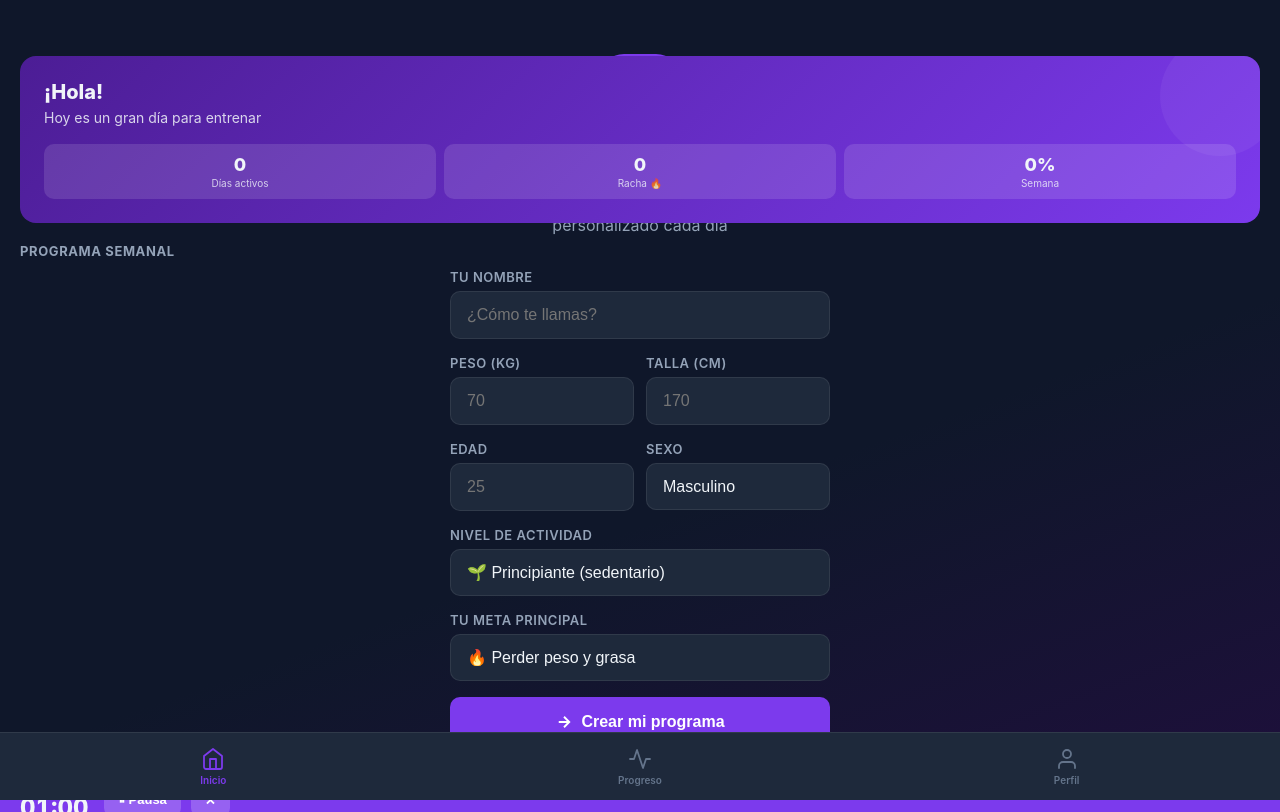
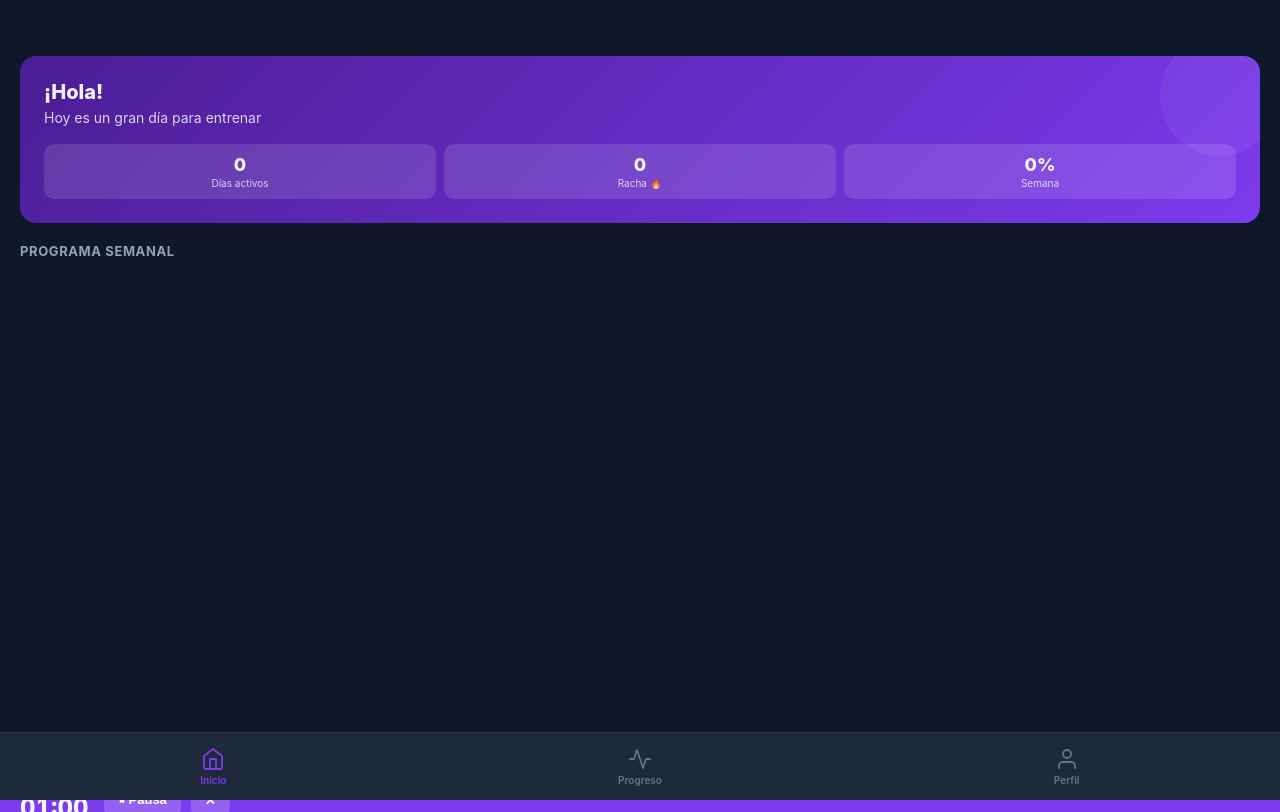
Before and after one commit to jexreel/fitcoach-app, a website: page www/index.html in a window 1280 px wide. Both pictures are taken after a click on the element "Inicio". Drawn offline with Linux system fonts and the light colour scheme.

Commit message:
Fix: pantallas anteriores visibles en transiciones

```diff
--- a/www/index.html
+++ b/www/index.html
@@ -40,8 +40,8 @@
   html, body { height: 100%; overflow: hidden; background: var(--bg); color: var(--text); font-family: -apple-system, 'SF Pro Display', 'Segoe UI', sans-serif; }
 
   /* ── SCREENS ─────────────────────────────────── */
-  .screen { position: absolute; inset: 0; overflow-y: auto; overflow-x: hidden; opacity: 0; pointer-events: none; transition: opacity 0.3s, transform 0.3s; transform: translateY(12px); }
-  .screen.active { opacity: 1; pointer-events: all; transform: translateY(0); }
+  .screen { position: absolute; inset: 0; overflow-y: auto; overflow-x: hidden; opacity: 0; pointer-events: none; transition: opacity 0.25s, transform 0.25s; transform: translateY(10px); background: var(--bg); visibility: hidden; z-index: 0; }
+  .screen.active { opacity: 1; pointer-events: all; transform: translateY(0); visibility: visible; z-index: 1; }
 
   /* ── ONBOARDING ──────────────────────────────── */
   #screen-onboarding { background: linear-gradient(160deg, #0f172a 60%, #1e0f3c); display: flex; flex-direction: column; align-items: center; justify-content: center; padding: 2rem 1.5rem; gap: 2rem; }
@@ -1681,16 +1681,15 @@ function switchTab(tab) {
     el.classList.toggle('active', el.dataset.screen === tab);
   });
 
-  if (tab !== 'workout') {
-    ['home', 'progress', 'profile'].forEach(s => {
-      const el = document.getElementById(`screen-${s}`);
-      el.classList.toggle('active', s === tab);
-    });
-    document.getElementById('screen-workout').classList.remove('active');
-  } else {
-    ['home', 'progress', 'profile'].forEach(s => document.getElementById(`screen-${s}`).classList.remove('active'));
-    document.getElementById('screen-workout').classList.add('active');
-  }
+  const allScreens = ['home', 'progress', 'profile', 'workout'];
+
+  allScreens.forEach(s => {
+    const el = document.getElementById(`screen-${s}`);
+    const isActive = s === tab;
+    el.classList.toggle('active', isActive);
+    // Reset scroll position of screens going inactive
+    if (!isActive) el.scrollTop = 0;
+  });
 
   state.currentScreen = tab;
 }
```
